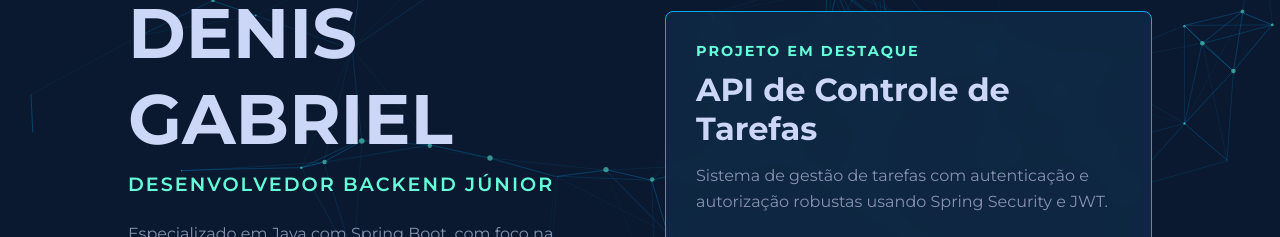
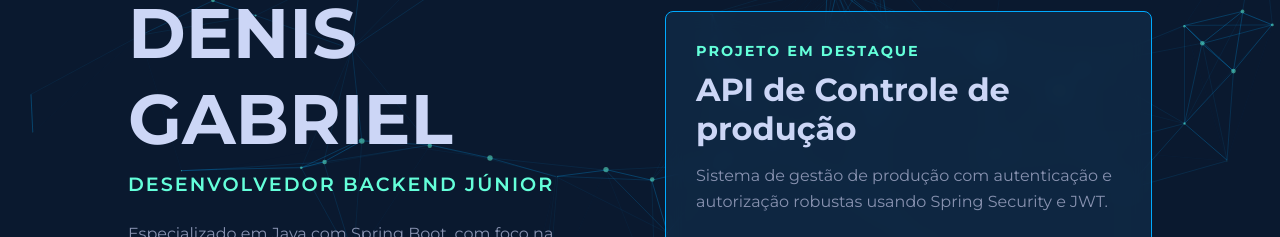
Before and after one commit to DenisGabriel017/portfolio, a plain HTML site: page index.html in a window 1280 px wide. Shown: the part 239-476 px from the top of the page. Drawn offline with nearby package versions, Linux system fonts and the light colour scheme.

Commit message:
correção de erro

```diff
--- a/index.html
+++ b/index.html
@@ -39,8 +39,8 @@
             <div class="hero-right">
                 <div class="featured-project-card">
                     <h4>PROJETO EM DESTAQUE</h4>
-                    <h3>API de Controle de Tarefas</h3>
-                    <p>Sistema de gestão de tarefas com autenticação e autorização robustas usando Spring Security e JWT.</p>
+                    <h3>API de Controle de produção</h3>
+                    <p>Sistema de gestão de produção com autenticação e autorização robustas usando Spring Security e JWT.</p>
                     <div class="featured-project-icons">
                         <i class="devicon-java-plain"></i>
                         <i class="devicon-spring-plain"></i>
```
